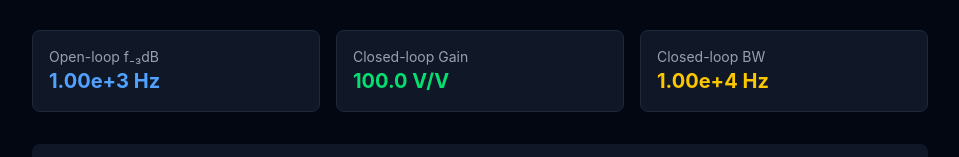
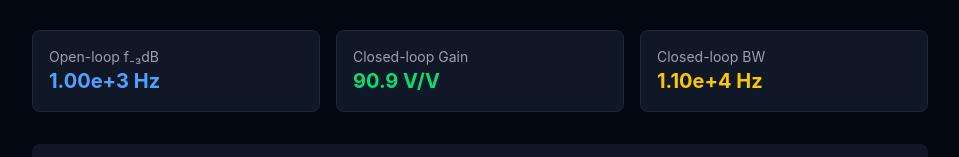
Before and after one commit to Lazfiz/photonics-calculators, a Next.js app: page /detectors/gain-bandwidth in a window 1280 px wide. Shown: the part 242-399 px from the top of the page, without its empty margins (160-1119 px from the left). Built offline with nearby package versions, Linux system fonts and the light colour scheme; no server answers.

Commit message:
fix(detectors): gain-bandwidth use exact closed-loop gain formula
Use A_cl = A0/(1+beta*A0) instead of ideal approximation 1/beta.
The chart already used the exact formula, so the result cards now
match the plotted values (e.g. defaults: 90.9 V/V not 100 V/V).

Found by: Gemini review

```diff
--- a/src/app/detectors/gain-bandwidth/page-client.tsx
+++ b/src/app/detectors/gain-bandwidth/page-client.tsx
@@ -12,7 +12,7 @@ export default function GainBandwidthPage() {
   const [feedbackFraction, setFeedbackFraction] = useURLState("feedbackFraction", 0.01);
 
   const f3dB = gbwProduct / gainDC;
-  const closedLoopGain = 1 / feedbackFraction;
+  const closedLoopGain = gainDC / (1 + feedbackFraction * gainDC);
   const closedLoopBW = gbwProduct / closedLoopGain;
 
   const chartData = useMemo(() => {
@@ -21,9 +21,8 @@ export default function GainBandwidthPage() {
     const openLoop = freq.map(fr => gainDC / Math.sqrt(1 + Math.pow(fr / f, 2)));
     const beta = feedbackFraction;
     const closedLoop = freq.map(fr => {
-      const aF = gainDC / Math.sqrt(1 + Math.pow(fr / f, 2));
-      const phase = Math.atan(fr / f);
-      return Math.abs(aF * Math.cos(phase) / (1 + beta * aF * Math.cos(phase)));
+      const x = fr / f;
+      return gainDC / Math.sqrt(Math.pow(1 + beta * gainDC, 2) + x * x);
     });
     return [
       { x: freq, y: openLoop, type: "scatter" as const, mode: "lines" as const, name: "Open-loop", line: { color: "#60a5fa", width: 2 } },
```
